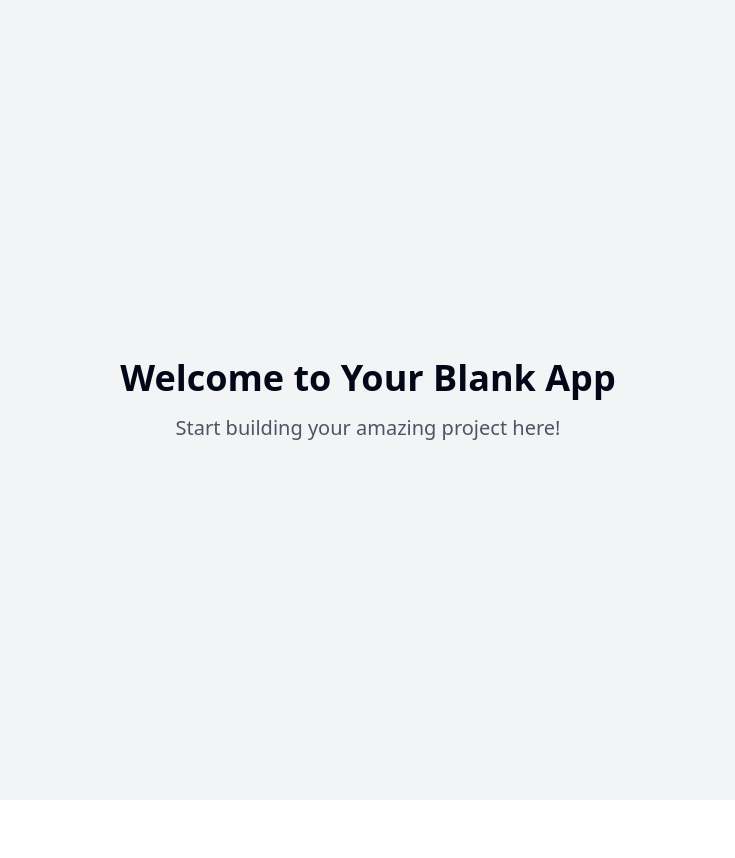
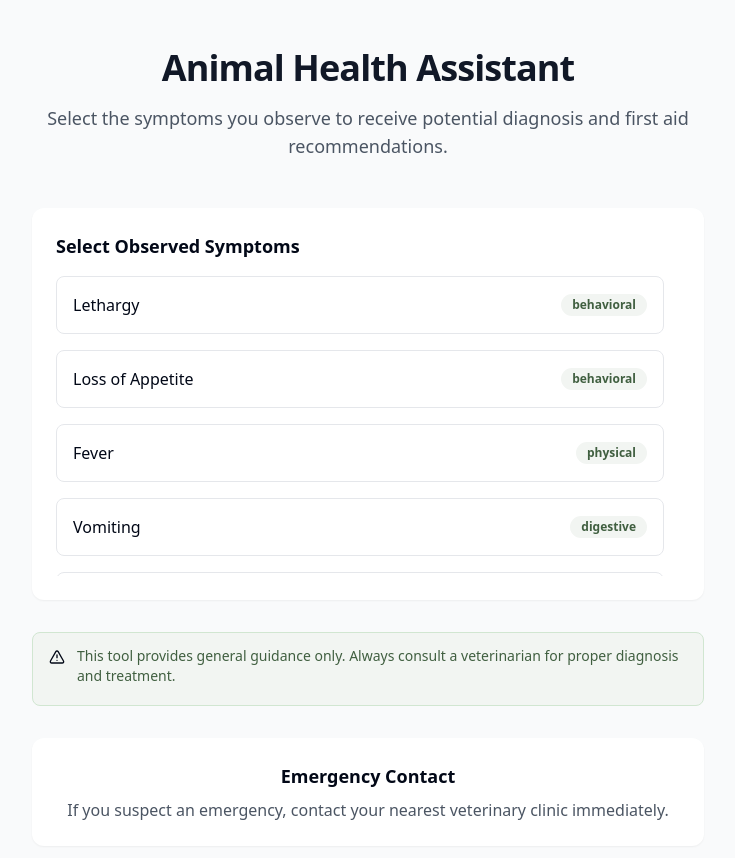
Before and after one commit to sarthar3/animal-disease-prediction, a React (Vite) app: page / in a window 1280 px wide. Shown: the top 858 px of the page, without its empty margins (272-1007 px from the left). Before the commit the page ends 800 px from the top, so only its background shows below. Built offline with nearby package versions, Linux system fonts and the light colour scheme.

Commit message:
Add animal disease prediction website
This commit adds a website for predicting animal diseases based on symptoms and provides first aid remedies.  The website utilizes a custom dataset.

```diff
--- /dev/null
+++ b/src/components/DiseaseResult.tsx
@@ -0,0 +1,51 @@
+
+import { Disease } from "@/data/symptoms";
+import { Card } from "@/components/ui/card";
+import { Badge } from "@/components/ui/badge";
+import { AlertTriangle, Heart } from "lucide-react";
+
+interface DiseaseResultProps {
+  disease: Disease;
+  matchPercentage: number;
+}
+
+export const DiseaseResult = ({ disease, matchPercentage }: DiseaseResultProps) => {
+  return (
+    <Card className="w-full max-w-2xl mx-auto p-6 mb-4 animate-fadeIn">
+      <div className="flex items-start justify-between mb-4">
+        <div>
+          <h3 className="text-xl font-semibold">{disease.name}</h3>
+          <div className="flex items-center gap-2 mt-1">
+            <Badge
+              variant={disease.emergency ? "destructive" : "secondary"}
+              className="animate-fadeIn"
+            >
+              {disease.emergency ? (
+                <AlertTriangle className="w-3 h-3 mr-1" />
+              ) : (
+                <Heart className="w-3 h-3 mr-1" />
+              )}
+              {disease.emergency ? "Emergency" : "Non-Emergency"}
+            </Badge>
+            <Badge variant="outline" className="animate-fadeIn">
+              {Math.round(matchPercentage)}% Match
+            </Badge>
+          </div>
+        </div>
+      </div>
+
+      <div className="space-y-4">
+        <div>
+          <h4 className="font-medium mb-2">First Aid Steps:</h4>
+          <ul className="list-disc list-inside space-y-2 text-gray-700">
+            {disease.firstAid.map((step, index) => (
+              <li key={index} className="animate-fadeIn" style={{ animationDelay: `${index * 100}ms` }}>
+                {step}
+              </li>
+            ))}
+          </ul>
+        </div>
+      </div>
+    </Card>
+  );
+};
--- /dev/null
+++ b/src/components/SymptomSelector.tsx
@@ -0,0 +1,56 @@
+
+import { useState } from "react";
+import { Symptom, symptoms } from "@/data/symptoms";
+import { Badge } from "@/components/ui/badge";
+import { ScrollArea } from "@/components/ui/scroll-area";
+import { cn } from "@/lib/utils";
+
+interface SymptomSelectorProps {
+  onSymptomSelect: (symptomIds: string[]) => void;
+}
+
+export const SymptomSelector = ({ onSymptomSelect }: SymptomSelectorProps) => {
+  const [selectedSymptoms, setSelectedSymptoms] = useState<string[]>([]);
+
+  const toggleSymptom = (symptom: Symptom) => {
+    const newSelection = selectedSymptoms.includes(symptom.id)
+      ? selectedSymptoms.filter((id) => id !== symptom.id)
+      : [...selectedSymptoms, symptom.id];
+
+    setSelectedSymptoms(newSelection);
+    onSymptomSelect(newSelection);
+  };
+
+  return (
+    <div className="w-full max-w-2xl mx-auto p-6 bg-white rounded-xl shadow-sm">
+      <h3 className="text-lg font-semibold mb-4">Select Observed Symptoms</h3>
+      <ScrollArea className="h-[300px] pr-4">
+        <div className="space-y-4">
+          {Object.values(symptoms).map((symptom) => (
+            <div
+              key={symptom.id}
+              onClick={() => toggleSymptom(symptom)}
+              className={cn(
+                "p-4 rounded-lg cursor-pointer transition-all duration-200",
+                "border hover:border-sage-300",
+                selectedSymptoms.includes(symptom.id)
+                  ? "bg-sage-100 border-sage-300"
+                  : "bg-white border-gray-200"
+              )}
+            >
+              <div className="flex items-center justify-between">
+                <span className="font-medium">{symptom.label}</span>
+                <Badge
+                  variant="secondary"
+                  className="bg-sage-50 text-sage-700 hover:bg-sage-100"
+                >
+                  {symptom.category}
+                </Badge>
+              </div>
+            </div>
+          ))}
+        </div>
+      </ScrollArea>
+    </div>
+  );
+};
--- /dev/null
+++ b/src/data/symptoms.ts
@@ -0,0 +1,76 @@
+
+export type Symptom = {
+  id: string;
+  label: string;
+  category: "behavioral" | "physical" | "digestive" | "respiratory";
+};
+
+export const symptoms: Symptom[] = [
+  { id: "lethargy", label: "Lethargy", category: "behavioral" },
+  { id: "appetite-loss", label: "Loss of Appetite", category: "behavioral" },
+  { id: "fever", label: "Fever", category: "physical" },
+  { id: "vomiting", label: "Vomiting", category: "digestive" },
+  { id: "diarrhea", label: "Diarrhea", category: "digestive" },
+  { id: "coughing", label: "Coughing", category: "respiratory" },
+  { id: "sneezing", label: "Sneezing", category: "respiratory" },
+  { id: "wounds", label: "Visible Wounds", category: "physical" },
+  { id: "limping", label: "Limping", category: "physical" },
+  { id: "breathing-difficulty", label: "Difficulty Breathing", category: "respiratory" },
+];
+
+export type Disease = {
+  id: string;
+  name: string;
+  symptoms: string[];
+  firstAid: string[];
+  emergency: boolean;
+};
+
+export const diseases: Disease[] = [
+  {
+    id: "heat-stroke",
+    name: "Heat Stroke",
+    symptoms: ["lethargy", "vomiting", "breathing-difficulty"],
+    firstAid: [
+      "Move to cool area immediately",
+      "Apply cool (not cold) water",
+      "Provide small amounts of water",
+      "Contact vet immediately",
+    ],
+    emergency: true,
+  },
+  {
+    id: "minor-injury",
+    name: "Minor Injury",
+    symptoms: ["limping", "wounds"],
+    firstAid: [
+      "Clean wound with antiseptic",
+      "Apply pressure if bleeding",
+      "Keep animal calm and restricted",
+      "Monitor for 24 hours",
+    ],
+    emergency: false,
+  },
+  {
+    id: "respiratory-infection",
+    name: "Respiratory Infection",
+    symptoms: ["coughing", "sneezing", "fever"],
+    firstAid: [
+      "Keep in warm, dry environment",
+      "Ensure good ventilation",
+      "Monitor breathing rate",
+      "Contact vet for treatment",
+    ],
+    emergency: false,
+  },
+];
+
+export const getPossibleDiseases = (selectedSymptoms: string[]): Disease[] => {
+  return diseases.filter((disease) =>
+    selectedSymptoms.some((symptom) => disease.symptoms.includes(symptom))
+  ).sort((a, b) => {
+    const aMatch = disease.symptoms.filter((s) => selectedSymptoms.includes(s)).length;
+    const bMatch = disease.symptoms.filter((s) => selectedSymptoms.includes(s)).length;
+    return bMatch - aMatch;
+  });
+};
--- a/src/pages/Index.tsx
+++ b/src/pages/Index.tsx
@@ -1,11 +1,73 @@
-// Update this page (the content is just a fallback if you fail to update the page)
+
+import { useState } from "react";
+import { SymptomSelector } from "@/components/SymptomSelector";
+import { DiseaseResult } from "@/components/DiseaseResult";
+import { getPossibleDiseases, Disease } from "@/data/symptoms";
+import { Alert, AlertDescription } from "@/components/ui/alert";
+import { AlertTriangle, Heart } from "lucide-react";
 
 const Index = () => {
+  const [selectedDiseases, setSelectedDiseases] = useState<Disease[]>([]);
+
+  const handleSymptomSelect = (symptomIds: string[]) => {
+    if (symptomIds.length === 0) {
+      setSelectedDiseases([]);
+      return;
+    }
+
+    const diseases = getPossibleDiseases(symptomIds);
+    setSelectedDiseases(diseases);
+  };
+
+  const calculateMatchPercentage = (disease: Disease, selectedSymptoms: string[]) => {
+    const matchingSymptoms = disease.symptoms.filter((s) => selectedSymptoms.includes(s));
+    return (matchingSymptoms.length / disease.symptoms.length) * 100;
+  };
+
   return (
-    <div className="min-h-screen flex items-center justify-center bg-gray-100">
-      <div className="text-center">
-        <h1 className="text-4xl font-bold mb-4">Welcome to Your Blank App</h1>
-        <p className="text-xl text-gray-600">Start building your amazing project here!</p>
+    <div className="min-h-screen bg-gray-50">
+      <div className="max-w-7xl mx-auto px-4 py-12">
+        <div className="text-center mb-12 animate-fadeIn">
+          <h1 className="text-4xl font-bold tracking-tight text-gray-900 mb-4">
+            Animal Health Assistant
+          </h1>
+          <p className="text-lg text-gray-600 max-w-2xl mx-auto">
+            Select the symptoms you observe to receive potential diagnosis and first aid recommendations.
+          </p>
+        </div>
+
+        <div className="space-y-8">
+          <SymptomSelector onSymptomSelect={handleSymptomSelect} />
+
+          {selectedDiseases.length > 0 && (
+            <div className="space-y-6 animate-fadeIn">
+              <h2 className="text-2xl font-semibold text-center mb-6">
+                Possible Conditions
+              </h2>
+              {selectedDiseases.map((disease) => (
+                <DiseaseResult
+                  key={disease.id}
+                  disease={disease}
+                  matchPercentage={calculateMatchPercentage(disease, selectedDiseases.map(d => d.id))}
+                />
+              ))}
+            </div>
+          )}
+
+          <Alert className="max-w-2xl mx-auto bg-sage-50 border-sage-200">
+            <AlertTriangle className="h-4 w-4 text-sage-500" />
+            <AlertDescription className="text-sage-700">
+              This tool provides general guidance only. Always consult a veterinarian for proper diagnosis and treatment.
+            </AlertDescription>
+          </Alert>
+
+          <div className="max-w-2xl mx-auto p-6 bg-white rounded-xl shadow-sm text-center">
+            <h3 className="text-lg font-semibold mb-2">Emergency Contact</h3>
+            <p className="text-gray-600">
+              If you suspect an emergency, contact your nearest veterinary clinic immediately.
+            </p>
+          </div>
+        </div>
       </div>
     </div>
   );
--- a/tailwind.config.ts
+++ b/tailwind.config.ts
@@ -1,3 +1,4 @@
+
 import type { Config } from "tailwindcss";
 
 export default {
@@ -12,85 +13,74 @@ export default {
   theme: {
     container: {
       center: true,
-			padding: '2rem',
+      padding: "2rem",
       screens: {
-				'2xl': '1400px'
-			}
+        "2xl": "1400px",
+      },
     },
     extend: {
       colors: {
-				border: 'hsl(var(--border))',
-				input: 'hsl(var(--input))',
-				ring: 'hsl(var(--ring))',
-				background: 'hsl(var(--background))',
-				foreground: 'hsl(var(--foreground))',
+        border: "hsl(var(--border))",
+        input: "hsl(var(--input))",
+        ring: "hsl(var(--ring))",
+        background: "hsl(var(--background))",
+        foreground: "hsl(var(--foreground))",
+        sage: {
+          50: "#f2f5f2",
+          100: "#E8F3E8",
+          200: "#d1e6d1",
+          300: "#b3d4b3",
+          400: "#8fb98f",
+          500: "#689768",
+          600: "#507750",
+          700: "#405f40",
+          800: "#364c36",
+          900: "#2f402f",
+        },
         primary: {
-					DEFAULT: 'hsl(var(--primary))',
-					foreground: 'hsl(var(--primary-foreground))'
+          DEFAULT: "hsl(var(--primary))",
+          foreground: "hsl(var(--primary-foreground))",
         },
         secondary: {
-					DEFAULT: 'hsl(var(--secondary))',
-					foreground: 'hsl(var(--secondary-foreground))'
+          DEFAULT: "hsl(var(--secondary))",
+          foreground: "hsl(var(--secondary-foreground))",
         },
         destructive: {
-					DEFAULT: 'hsl(var(--destructive))',
-					foreground: 'hsl(var(--destructive-foreground))'
+          DEFAULT: "hsl(var(--destructive))",
+          foreground: "hsl(var(--destructive-foreground))",
         },
         muted: {
-					DEFAULT: 'hsl(var(--muted))',
-					foreground: 'hsl(var(--muted-foreground))'
+          DEFAULT: "hsl(var(--muted))",
+          foreground: "hsl(var(--muted-foreground))",
         },
         accent: {
-					DEFAULT: 'hsl(var(--accent))',
-					foreground: 'hsl(var(--accent-foreground))'
+          DEFAULT: "hsl(var(--accent))",
+          foreground: "hsl(var(--accent-foreground))",
         },
         popover: {
-					DEFAULT: 'hsl(var(--popover))',
-					foreground: 'hsl(var(--popover-foreground))'
+          DEFAULT: "hsl(var(--popover))",
+          foreground: "hsl(var(--popover-foreground))",
         },
         card: {
-					DEFAULT: 'hsl(var(--card))',
-					foreground: 'hsl(var(--card-foreground))'
+          DEFAULT: "hsl(var(--card))",
+          foreground: "hsl(var(--card-foreground))",
         },
-				sidebar: {
-					DEFAULT: 'hsl(var(--sidebar-background))',
-					foreground: 'hsl(var(--sidebar-foreground))',
-					primary: 'hsl(var(--sidebar-primary))',
-					'primary-foreground': 'hsl(var(--sidebar-primary-foreground))',
-					accent: 'hsl(var(--sidebar-accent))',
-					'accent-foreground': 'hsl(var(--sidebar-accent-foreground))',
-					border: 'hsl(var(--sidebar-border))',
-					ring: 'hsl(var(--sidebar-ring))'
-				}
-			},
-			borderRadius: {
-				lg: 'var(--radius)',
-				md: 'calc(var(--radius) - 2px)',
-				sm: 'calc(var(--radius) - 4px)'
       },
       keyframes: {
-				'accordion-down': {
-					from: {
-						height: '0'
+        fadeIn: {
+          from: { opacity: "0", transform: "translateY(10px)" },
+          to: { opacity: "1", transform: "translateY(0)" },
         },
-					to: {
-						height: 'var(--radix-accordion-content-height)'
-					}
+        slideIn: {
+          from: { transform: "translateX(-100%)" },
+          to: { transform: "translateX(0)" },
         },
-				'accordion-up': {
-					from: {
-						height: 'var(--radix-accordion-content-height)'
-					},
-					to: {
-						height: '0'
-					}
-				}
       },
       animation: {
-				'accordion-down': 'accordion-down 0.2s ease-out',
-				'accordion-up': 'accordion-up 0.2s ease-out'
-			}
-		}
+        fadeIn: "fadeIn 0.5s ease-out",
+        slideIn: "slideIn 0.3s ease-out",
+      },
+    },
   },
   plugins: [require("tailwindcss-animate")],
 } satisfies Config;
```
Lines whose indentation alone changed are shown as unchanged.
